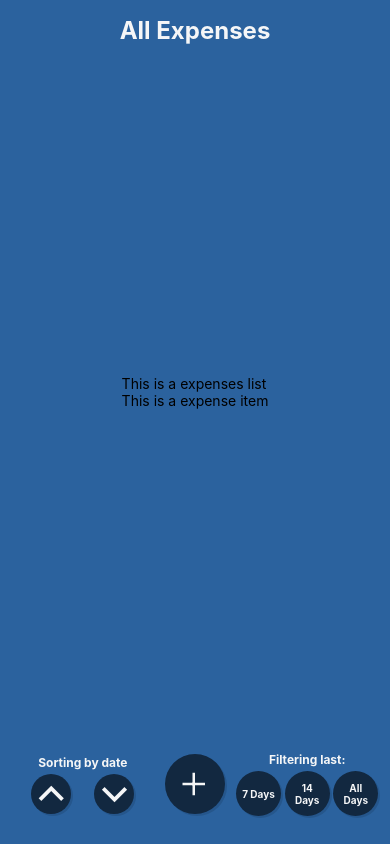
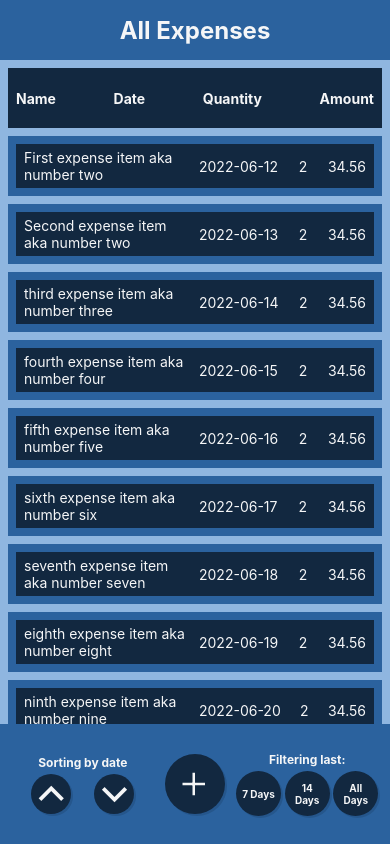
Before and after one commit to Consciously/con-expense-tracker, a React Native app: screen /Expenses in a window 390 px wide. Built offline with nearby package versions, Linux system fonts and the light colour scheme.

Commit message:
sourcing data and style them

```diff
--- a/components/expenses/ExpenseItem.js
+++ b/components/expenses/ExpenseItem.js
@@ -1,11 +1,56 @@
-import { Text, View } from 'react-native';
+import { Text, View, StyleSheet } from 'react-native';
+import { colors } from '../../utils/colors';
+import { getFormattedDate } from '../../utils/date';
 
-const ExpenseItem = () => {
+const ExpenseItem = ({ name, date, quantity, amount }) => {
 	return (
-		<View>
-			<Text>This is a expense item</Text>
+		<View style={styles.expenseItemOuter}>
+			<View style={styles.expenseItemInner}>
+				<View style={styles.expenseItemLeft}>
+					<Text style={styles.expenseItemText}>{name}</Text>
+				</View>
+				<View style={styles.expenseIemRight}>
+					<Text style={styles.expenseItemText}>{getFormattedDate(date)}</Text>
+					<Text style={styles.expenseItemText}>{quantity}</Text>
+					<Text style={styles.expenseItemText}>{amount}</Text>
+				</View>
+			</View>
 		</View>
 	);
 };
 
 export default ExpenseItem;
+
+const styles = StyleSheet.create({
+	expenseItemOuter: {
+		backgroundColor: colors.primaryShades.primary500,
+		marginBottom: 8,
+		height: 60
+	},
+	expenseItemInner: {
+		backgroundColor: colors.primaryShades.primary800,
+		margin: 8,
+		paddingVertical: 4,
+		paddingHorizontal: 8,
+		flexDirection: 'row',
+		flex: 1,
+		justifyContent: 'space-between',
+		alignItems: 'center'
+	},
+	expenseItemLeft: {
+		flexDirection: 'row',
+		flex: 1,
+		justifyContent: 'center',
+		alignItems: 'center',
+		marginRight: 8
+	},
+	expenseIemRight: {
+		flexDirection: 'row',
+		flex: 1,
+		justifyContent: 'space-between',
+		alignItems: 'center'
+	},
+	expenseItemText: {
+		color: colors.grayShades.gray50
+	}
+});
--- a/components/expenses/ExpensesList.js
+++ b/components/expenses/ExpensesList.js
@@ -1,12 +1,19 @@
-import { Text, View } from 'react-native';
+import { FlatList } from 'react-native';
 import ExpenseItem from './ExpenseItem';
 
-const ExpensesList = () => {
+const renderExpenseItems = itemData => {
+	return <ExpenseItem {...itemData.item} />;
+};
+
+const ExpensesList = ({ expensesData }) => {
 	return (
-		<View>
-			<Text>This is a expenses list</Text>
+		<FlatList
+			data={expensesData}
+			renderItem={renderExpenseItems}
+			keyExtractor={item => item.expenseId}
+		>
 			<ExpenseItem />
-		</View>
+		</FlatList>
 	);
 };
 
--- a/components/ui/Layout.js
+++ b/components/ui/Layout.js
@@ -1,8 +1,18 @@
-import { StyleSheet, View } from 'react-native';
+import { StyleSheet, Text, View } from 'react-native';
 import { colors } from '../../utils/colors';
 
 const Layout = ({ children }) => {
-	return <View style={styles.expensesContainer}>{children}</View>;
+	return (
+		<View style={styles.expensesContainer}>
+			<View style={styles.expensesHeaderContainer}>
+				<Text style={styles.expensesHeaderText}>Name</Text>
+				<Text style={styles.expensesHeaderText}>Date</Text>
+				<Text style={styles.expensesHeaderText}>Quantity</Text>
+				<Text style={styles.expensesHeaderText}>Amount</Text>
+			</View>
+			<View style={styles.expenseItemsContainer}>{children}</View>
+		</View>
+	);
 };
 
 export default Layout;
@@ -10,8 +20,28 @@ export default Layout;
 const styles = StyleSheet.create({
 	expensesContainer: {
 		flex: 1,
-		justifyContent: 'center',
+		justifyContent: 'flex-start',
+		alignItems: 'stretch',
+		backgroundColor: colors.primaryShades.primary100
+	},
+	expensesHeaderContainer: {
+		height: 60,
+		backgroundColor: colors.primaryShades.primary800,
+		flexDirection: 'row',
+		justifyContent: 'space-between',
 		alignItems: 'center',
-		backgroundColor: colors.primaryShades.primary500
+		marginHorizontal: 8,
+		marginTop: 8,
+		paddingVertical: 4,
+		paddingHorizontal: 8
+	},
+	expensesHeaderText: {
+		color: colors.grayShades.gray50,
+		fontWeight: 'bold'
+	},
+	expenseItemsContainer: {
+		marginHorizontal: 8,
+		marginTop: 8,
+		marginBottom: 70
 	}
 });
--- /dev/null
+++ b/data/expensesData.js
@@ -0,0 +1,74 @@
+import { uuid } from '../utils/uuid';
+
+export const expensesData = [
+	{
+		expenseId: uuid(),
+		name: 'First expense item aka number two',
+		date: new Date('2022-06-12'),
+		quantity: 2,
+		amount: 34.56
+	},
+	{
+		expenseId: uuid(),
+		name: 'Second expense item aka number two',
+		date: new Date('2022-06-13'),
+		quantity: 2,
+		amount: 34.56
+	},
+	{
+		expenseId: uuid(),
+		name: 'third expense item aka number three',
+		date: new Date('2022-06-14'),
+		quantity: 2,
+		amount: 34.56
+	},
+	{
+		expenseId: uuid(),
+		name: 'fourth expense item aka number four',
+		date: new Date('2022-06-15'),
+		quantity: 2,
+		amount: 34.56
+	},
+	{
+		expenseId: uuid(),
+		name: 'fifth expense item aka number five',
+		date: new Date('2022-06-16'),
+		quantity: 2,
+		amount: 34.56
+	},
+	{
+		expenseId: uuid(),
+		name: 'sixth expense item aka number six',
+		date: new Date('2022-06-17'),
+		quantity: 2,
+		amount: 34.56
+	},
+	{
+		expenseId: uuid(),
+		name: 'seventh expense item aka number seven',
+		date: new Date('2022-06-18'),
+		quantity: 2,
+		amount: 34.56
+	},
+	{
+		expenseId: uuid(),
+		name: 'eighth expense item aka number eight',
+		date: new Date('2022-06-19'),
+		quantity: 2,
+		amount: 34.56
+	},
+	{
+		expenseId: uuid(),
+		name: 'ninth expense item aka number nine',
+		date: new Date('2022-06-20'),
+		quantity: 2,
+		amount: 34.56
+	},
+	{
+		expenseId: uuid(),
+		name: 'tenth expense item aka number ten',
+		date: new Date('2022-06-21'),
+		quantity: 2,
+		amount: 34.56
+	}
+];
--- a/package.json
+++ b/package.json
@@ -15,12 +15,13 @@
     "@react-navigation/native-stack": "^6.6.2",
     "expo": "~45.0.0",
     "expo-status-bar": "~1.3.0",
+    "expo-updates": "~0.13.2",
     "react": "17.0.2",
     "react-dom": "17.0.2",
     "react-native": "0.68.2",
-    "react-native-web": "0.17.7",
     "react-native-safe-area-context": "4.2.4",
-    "expo-updates": "~0.13.2"
+    "react-native-uuid": "^2.0.1",
+    "react-native-web": "0.17.7"
   },
   "devDependencies": {
     "@babel/core": "^7.12.9"
--- a/screens/expenses/ExpensesScreen.js
+++ b/screens/expenses/ExpensesScreen.js
@@ -1,10 +1,11 @@
 import ExpensesList from '../../components/expenses/ExpensesList';
 import Layout from '../../components/ui/Layout';
+import { expensesData } from '../../data/expensesData';
 
 const ExpensesScreen = () => {
 	return (
 		<Layout>
-			<ExpensesList />
+			<ExpensesList expensesData={expensesData} />
 		</Layout>
 	);
 };
--- a/screens/expenses/Last14DaysExpensesScreen.js
+++ b/screens/expenses/Last14DaysExpensesScreen.js
@@ -1,4 +1,4 @@
-import { Text, View } from 'react-native';
+import { Text } from 'react-native';
 import Layout from '../../components/ui/Layout';
 
 const Last14DaysExpenseScreen = () => {
--- a/screens/expenses/Last7DaysExpensesScreen.js
+++ b/screens/expenses/Last7DaysExpensesScreen.js
@@ -1,4 +1,4 @@
-import { Text, View } from 'react-native';
+import { Text } from 'react-native';
 import Layout from '../../components/ui/Layout';
 
 const Last7DaysExpenseScreen = () => {
--- /dev/null
+++ b/utils/date.js
@@ -0,0 +1,4 @@
+export const getFormattedDate = date => {
+	// return `${date.getFullYear()}-${date.getMonth() + 1}-${date.getDate()}`;
+	return date.toISOString().slice(0, 10);
+};
--- /dev/null
+++ b/utils/uuid.js
@@ -0,0 +1,3 @@
+export const uuid = () => {
+	return new Date().toISOString() + Math.random().toString();
+};
```
Also changed, not shown: data/expenseData.js (deleted, +0 -72 lines), 1 other file (tests, documents, lock files or other folders).
